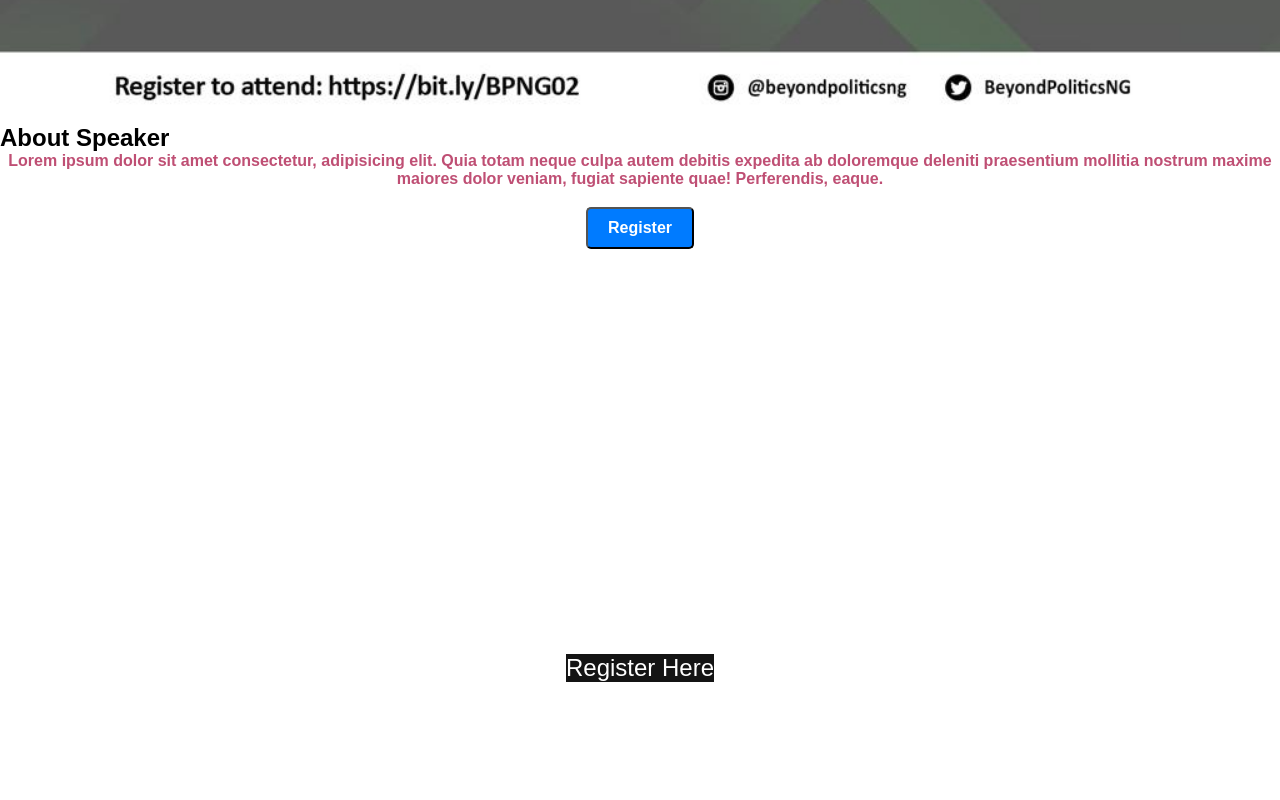
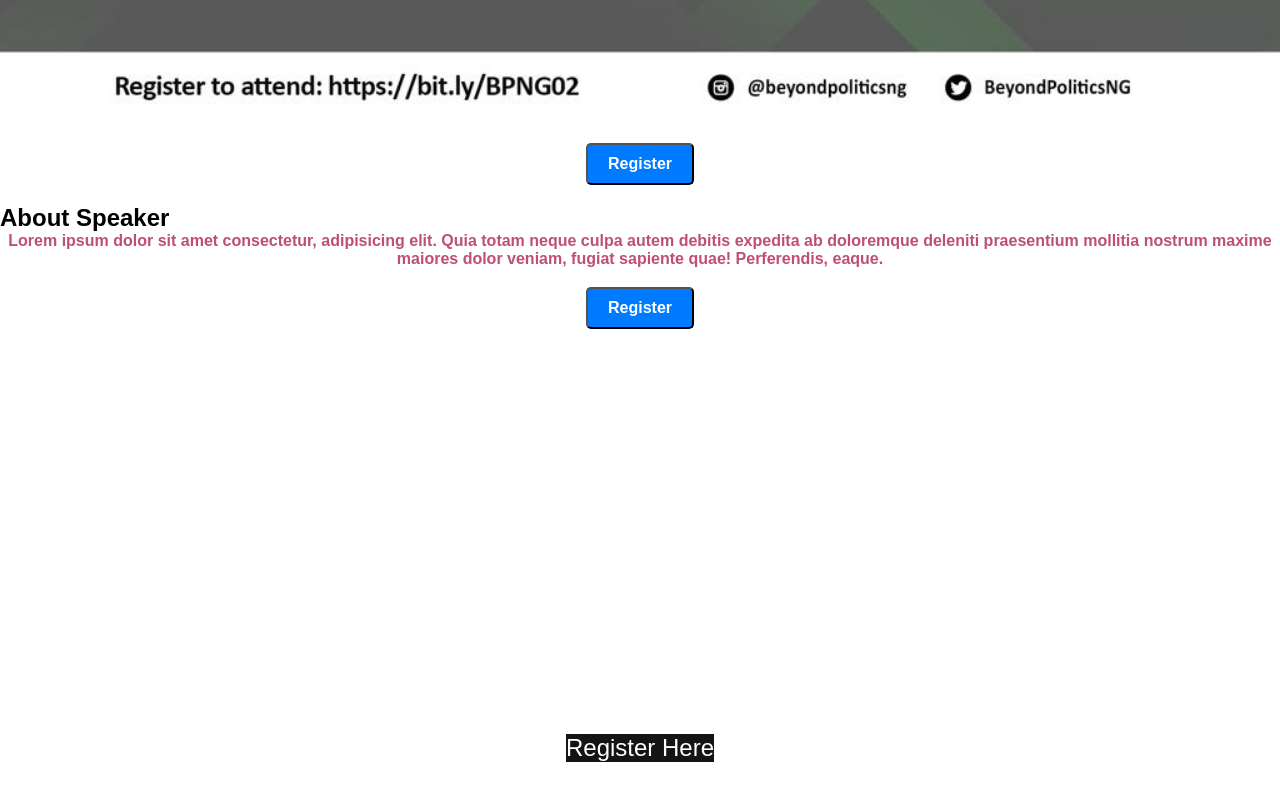
Before and after one commit to kylead10/beyond-politics, a React (Create React App) app: page / in a window 1280 px wide. Shown: the part 2596-3396 px from the top of the page. Built offline with nearby package versions, Linux system fonts and the light colour scheme.

Commit message:
register button

```diff
--- a/src/components/about/About.js
+++ b/src/components/about/About.js
@@ -2,8 +2,6 @@ import React from 'react';
 import './About.css';
 import second from '../../assets/second.jpg';
 import styled from 'styled-components';
-import { Modal } from '../registerModal/Modal';
-import Pop from '../registerModal/Pop';
 
 const CenteredContainer = styled.div`
   display: flex;
@@ -45,7 +43,11 @@ const About = () => {
           <img src={second} alt='about' />
         </div>
         <div>
+          <CenteredContainer>
+            <Register>Register</Register>
+          </CenteredContainer>
           <h1>About Speaker</h1>
+
           <Info>
             Lorem ipsum dolor sit amet consectetur, adipisicing elit. Quia totam
             neque culpa autem debitis expedita ab doloremque deleniti
```
